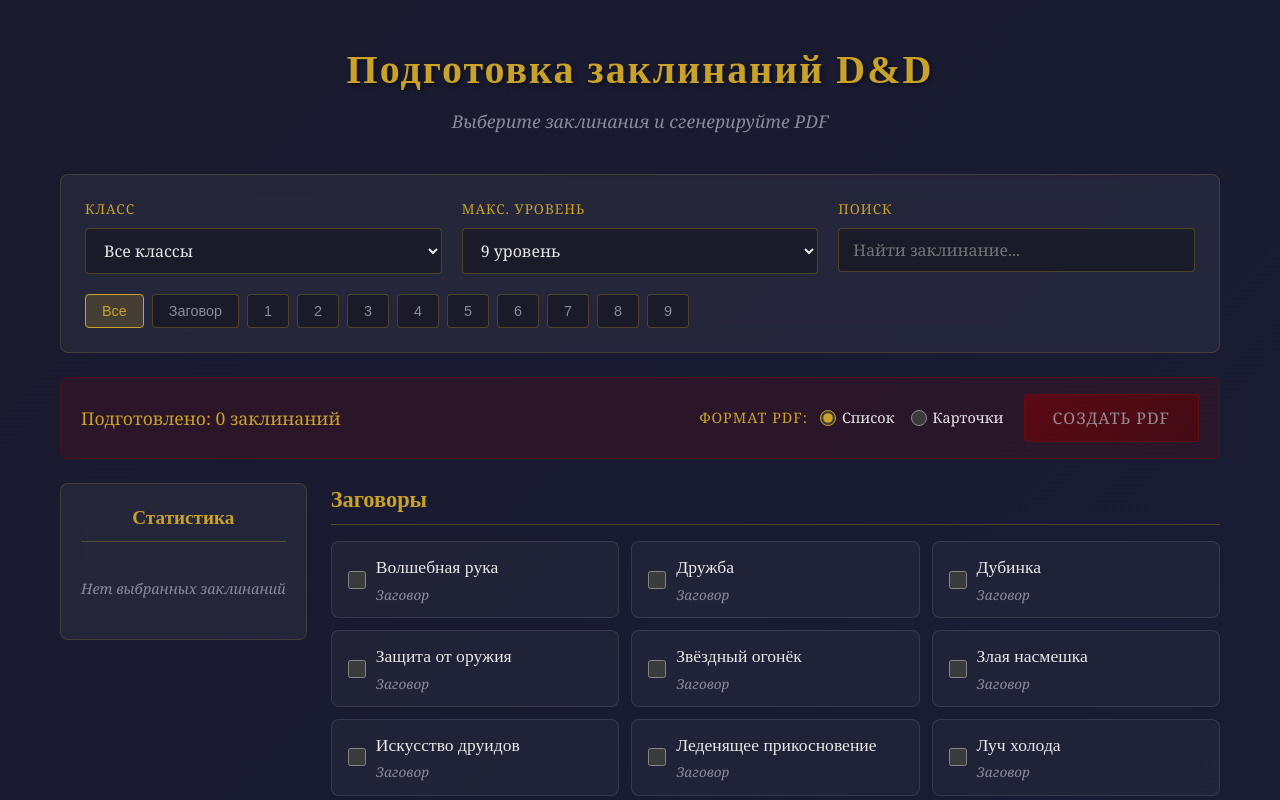
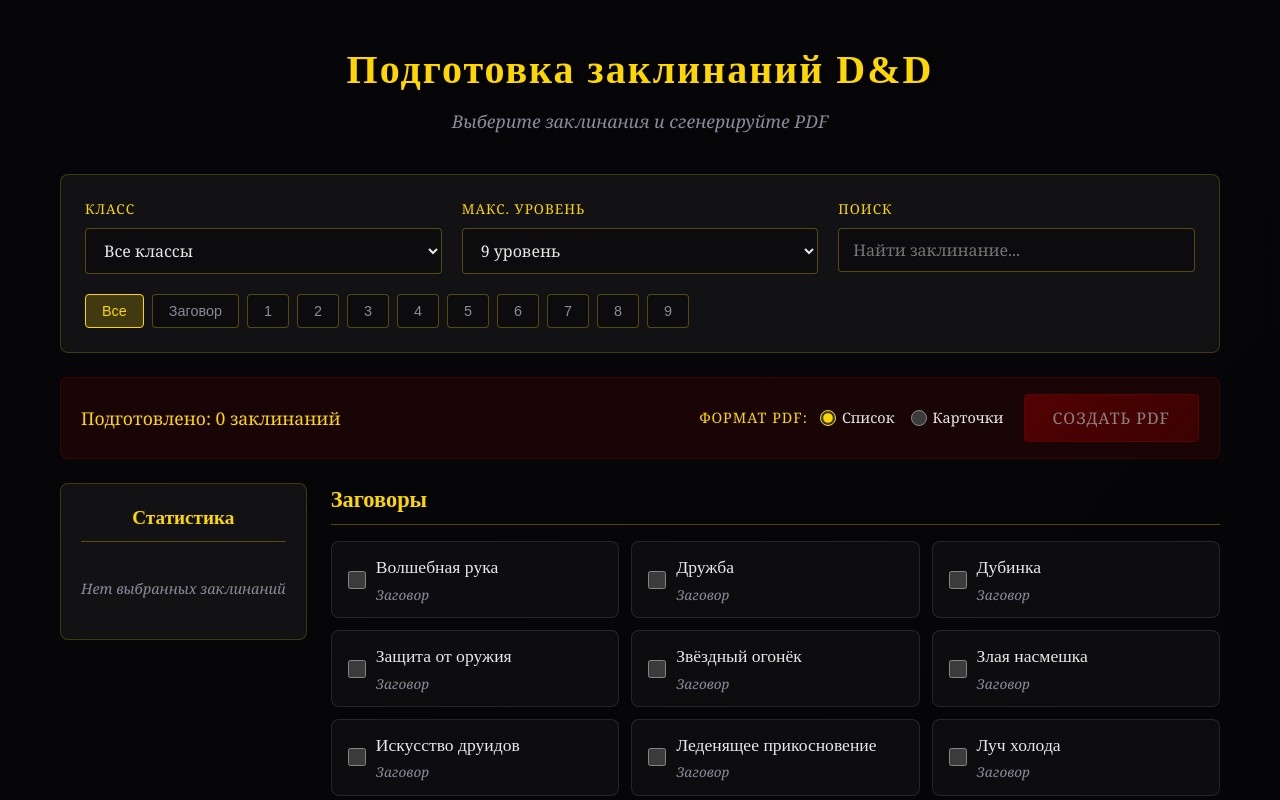
Before and after one commit to Nulianitskiy/SpellsToPDF, a React (Vite) app: page / in a window 1280 px wide. Shown: the top 800 px of the page. Built offline with nearby package versions, Linux system fonts and the light colour scheme.

Commit message:
upd theme

```diff
--- a/src/App.css
+++ b/src/App.css
@@ -6,7 +6,7 @@
 
 body {
   font-family: 'Crimson Text', Georgia, serif;
-  background: linear-gradient(135deg, #1a1a2e 0%, #16213e 50%, #0f0f23 100%);
+  background: linear-gradient(135deg, #060608 0%, #040406 50%, #020203 100%);
   min-height: 100vh;
   color: #e8e8e8;
 }
@@ -26,7 +26,7 @@
 .header h1 {
   font-family: 'Cinzel', serif;
   font-size: 2.5rem;
-  color: #c9a227;
+  color: #ffd700;
   text-shadow: 2px 2px 4px rgba(0, 0, 0, 0.5);
   letter-spacing: 2px;
   margin-bottom: 8px;
@@ -41,7 +41,7 @@
 /* Filters */
 .filters {
   background: rgba(255, 255, 255, 0.05);
-  border: 1px solid rgba(201, 162, 39, 0.2);
+  border: 1px solid rgba(255, 215, 0, 0.2);
   border-radius: 8px;
   padding: 24px;
   margin-bottom: 24px;
@@ -65,7 +65,7 @@
 
 .filter-group label {
   font-size: 0.85rem;
-  color: #c9a227;
+  color: #ffd700;
   text-transform: uppercase;
   letter-spacing: 1px;
 }
@@ -73,7 +73,7 @@
 .filter-group select,
 .filter-group input {
   background: rgba(0, 0, 0, 0.3);
-  border: 1px solid rgba(201, 162, 39, 0.3);
+  border: 1px solid rgba(255, 215, 0, 0.3);
   border-radius: 4px;
   padding: 10px 14px;
   color: #e8e8e8;
@@ -85,11 +85,11 @@
 .filter-group select:focus,
 .filter-group input:focus {
   outline: none;
-  border-color: #c9a227;
+  border-color: #ffd700;
 }
 
 .filter-group select option {
-  background: #1a1a2e;
+  background: #0f0f1f;
   color: #e8e8e8;
 }
 
@@ -101,7 +101,7 @@
 
 .level-btn {
   background: rgba(0, 0, 0, 0.3);
-  border: 1px solid rgba(201, 162, 39, 0.3);
+  border: 1px solid rgba(255, 215, 0, 0.3);
   border-radius: 4px;
   padding: 8px 16px;
   color: #8a8a9a;
@@ -111,14 +111,14 @@
 }
 
 .level-btn:hover {
-  border-color: #c9a227;
-  color: #c9a227;
+  border-color: #ffd700;
+  color: #ffd700;
 }
 
 .level-btn.active {
-  background: rgba(201, 162, 39, 0.2);
-  border-color: #c9a227;
-  color: #c9a227;
+  background: rgba(255, 215, 0, 0.2);
+  border-color: #ffd700;
+  color: #ffd700;
 }
 
 /* Actions Bar */
@@ -136,7 +136,7 @@
 }
 
 .prepared-count {
-  color: #c9a227;
+  color: #ffd700;
   font-size: 1.1rem;
 }
 
@@ -154,7 +154,7 @@
 }
 
 .format-label {
-  color: #c9a227;
+  color: #ffd700;
   font-size: 0.9rem;
   text-transform: uppercase;
   letter-spacing: 1px;
@@ -176,13 +176,13 @@
 }
 
 .format-option:hover {
-  color: #c9a227;
+  color: #ffd700;
 }
 
 .format-option input[type="radio"] {
   width: 16px;
   height: 16px;
-  accent-color: #c9a227;
+  accent-color: #ffd700;
   cursor: pointer;
 }
 
@@ -225,7 +225,7 @@
 /* Spell Statistics */
 .spell-statistics {
   background: rgba(255, 255, 255, 0.05);
-  border: 1px solid rgba(201, 162, 39, 0.2);
+  border: 1px solid rgba(255, 215, 0, 0.2);
   border-radius: 8px;
   padding: 20px;
   min-width: 200px;
@@ -237,10 +237,10 @@
 .statistics-title {
   font-family: 'Cinzel', serif;
   font-size: 1.2rem;
-  color: #c9a227;
+  color: #ffd700;
   margin-bottom: 16px;
   padding-bottom: 8px;
-  border-bottom: 1px solid rgba(201, 162, 39, 0.3);
+  border-bottom: 1px solid rgba(255, 215, 0, 0.3);
   text-align: center;
 }
 
@@ -265,7 +265,7 @@
 
 .statistics-divider {
   margin: 8px 0;
-  border-top: 1px solid rgba(201, 162, 39, 0.3);
+  border-top: 1px solid rgba(255, 215, 0, 0.3);
 }
 
 .statistics-row.statistics-total {
@@ -282,7 +282,7 @@
 }
 
 .statistics-value {
-  color: #c9a227;
+  color: #ffd700;
   font-size: 1rem;
   font-weight: bold;
 }
@@ -300,7 +300,7 @@
 }
 
 .statistics-value.statistics-prepared {
-  color: #c9a227;
+  color: #ffd700;
 }
 
 .statistics-value.statistics-always-prepared {
@@ -308,7 +308,7 @@
 }
 
 .statistics-row.statistics-total .statistics-label {
-  color: #c9a227;
+  color: #ffd700;
   font-size: 1rem;
 }
 
@@ -319,18 +319,18 @@
 .statistics-row.statistics-grand-total {
   margin-top: 12px;
   padding-top: 12px;
-  border-top: 2px solid rgba(201, 162, 39, 0.5);
+  border-top: 2px solid rgba(255, 215, 0, 0.5);
   font-weight: bold;
   font-size: 1.05rem;
 }
 
 .statistics-row.statistics-grand-total .statistics-label {
-  color: #c9a227;
+  color: #ffd700;
   font-size: 1rem;
 }
 
 .statistics-row.statistics-grand-total .statistics-value {
-  color: #c9a227;
+  color: #ffd700;
   font-size: 1.15rem;
 }
 
@@ -361,10 +361,10 @@
 .level-header {
   font-family: 'Cinzel', serif;
   font-size: 1.4rem;
-  color: #c9a227;
+  color: #ffd700;
   margin-bottom: 16px;
   padding-bottom: 8px;
-  border-bottom: 1px solid rgba(201, 162, 39, 0.3);
+  border-bottom: 1px solid rgba(255, 215, 0, 0.3);
 }
 
 .spells-grid {
@@ -384,13 +384,13 @@
 
 .spell-card:hover {
   background: rgba(255, 255, 255, 0.06);
-  border-color: rgba(201, 162, 39, 0.3);
+  border-color: rgba(255, 215, 0, 0.3);
 }
 
 .spell-card.prepared {
-  background: rgba(201, 162, 39, 0.1);
-  border-color: rgba(201, 162, 39, 0.5);
-  box-shadow: 0 0 20px rgba(201, 162, 39, 0.1);
+  background: rgba(255, 215, 0, 0.1);
+  border-color: rgba(255, 215, 0, 0.5);
+  box-shadow: 0 0 20px rgba(255, 215, 0, 0.1);
 }
 
 .spell-card.always-prepared {
@@ -410,7 +410,7 @@
 .spell-card-header input[type="checkbox"] {
   width: 18px;
   height: 18px;
-  accent-color: #c9a227;
+  accent-color: #ffd700;
   cursor: pointer;
 }
 
@@ -432,7 +432,7 @@
 }
 
 .spell-card.prepared .spell-name {
-  color: #c9a227;
+  color: #ffd700;
 }
 
 .spell-card.always-prepared .spell-name {
@@ -447,7 +447,7 @@
 }
 
 .spell-card.prepared .spell-level {
-  color: #c9a227;
+  color: #ffd700;
   opacity: 0.8;
 }
 
@@ -481,7 +481,7 @@
 }
 
 .spell-meta .school {
-  color: #9d8cff;
+  color: #7a5fff;
 }
 
 .spell-description {
```
